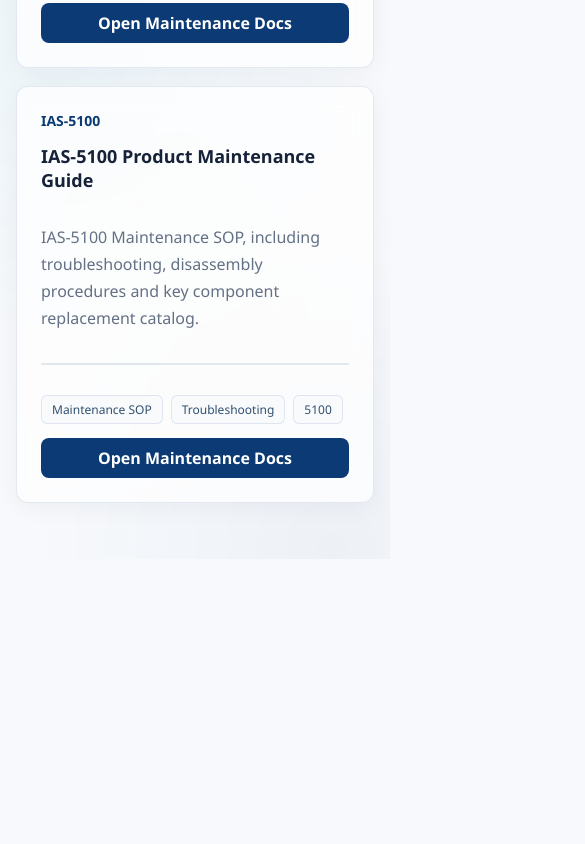
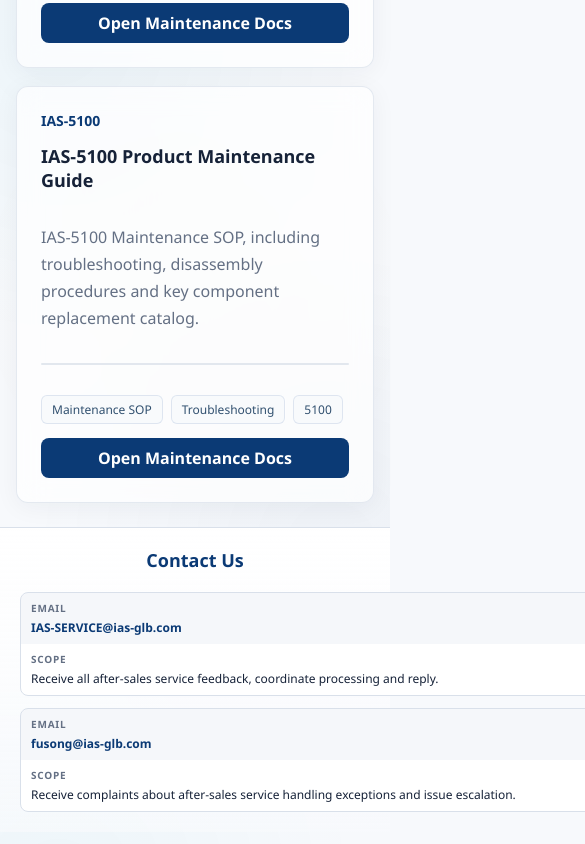
Before and after one commit to ZihaoBAO/ias-product-support-site, a Vue app: page /#/ in a window 390 px wide. Shown: the part 973-1817 px from the top of the page, 585 px wide, since content can reach past the window. Before the commit the page ends 1532 px from the top, so only its background shows below. Built offline with nearby package versions, Linux system fonts and the light colour scheme.

Commit message:
add: 'Contact Us' part on Home page

```diff
--- a/src/locales/en.json
+++ b/src/locales/en.json
@@ -11,7 +11,16 @@
     "docTitle": "Product Documents",
     "docDesc": "Select a product to access troubleshooting guides, general workflows and detailed maintenance steps via the left sidebar.",
     "searchLabel": "Search Products",
-    "searchPlaceholder": "Enter 3120, 5100 or other keywords"
+    "searchPlaceholder": "Enter 3120, 5100 or other keywords",
+    "contact": {
+      "title": "Contact Us",
+      "email": "Email",
+      "scope": "Scope",
+      "email1": "IAS-SERVICE@ias-glb.com",
+      "email1Desc": "Receive all after-sales service feedback, coordinate processing and reply.",
+      "email2": "fusong@ias-glb.com",
+      "email2Desc": "Receive complaints about after-sales service handling exceptions and issue escalation."
+    }
   },
   "card": {
     "open": "Open Maintenance Docs"
--- a/src/locales/it.json
+++ b/src/locales/it.json
@@ -11,7 +11,16 @@
     "docTitle": "Documenti Prodotto",
     "docDesc": "Seleziona un prodotto per accedere alle guide di risoluzione dei problemi, ai flussi di lavoro generali e alle procedure di manutenzione dettagliate tramite la barra laterale sinistra.",
     "searchLabel": "Cerca Prodotti",
-    "searchPlaceholder": "Inserisci 3120, 5100 o altre parole chiave"
+    "searchPlaceholder": "Inserisci 3120, 5100 o altre parole chiave",
+    "contact": {
+      "title": "Contattaci",
+      "email": "Email",
+      "scope": "Ambito",
+      "email1": "IAS-SERVICE@ias-glb.com",
+      "email1Desc": "Riceve tutti i feedback del servizio post-vendita, coordina l'elaborazione e risponde.",
+      "email2": "fusong@ias-glb.com",
+      "email2Desc": "Riceve reclami su anomalie nella gestione del servizio post-vendita ed escalation dei problemi."
+    }
   },
   "card": {
     "open": "Apri Documenti di Manutenzione"
--- a/src/locales/ru.json
+++ b/src/locales/ru.json
@@ -11,7 +11,16 @@
     "docTitle": "Документы Продукта",
     "docDesc": "Выберите продукт для доступа к руководствам по устранению неисправностей, общим рабочим процессам и подробным инструкциям по обслуживанию через левую боковую панель.",
     "searchLabel": "Поиск Продуктов",
-    "searchPlaceholder": "Введите 3120, 5100 или другие ключевые слова"
+    "searchPlaceholder": "Введите 3120, 5100 или другие ключевые слова",
+    "contact": {
+      "title": "Свяжитесь с Нами",
+      "email": "Эл. почта",
+      "scope": "Область Обработки",
+      "email1": "IAS-SERVICE@ias-glb.com",
+      "email1Desc": "Приём всех обращений по послепродажному обслуживанию, координация обработки и ответ.",
+      "email2": "fusong@ias-glb.com",
+      "email2Desc": "Приём жалоб на исключительные ситуации в послепродажном обслуживании и эскалация проблем."
+    }
   },
   "card": {
     "open": "Открыть Документы по Обслуживанию"
--- a/src/locales/zh-CN.json
+++ b/src/locales/zh-CN.json
@@ -11,7 +11,19 @@
     "docTitle": "产品文档",
     "docDesc": "选择产品后，可通过左侧目录进入故障排查、通用流程和具体维护步骤。",
     "searchLabel": "搜索产品",
-    "searchPlaceholder": "输入 3120、5100 或其他关键词"
+    "searchPlaceholder": "输入 3120、5100 或其他关键词",
+    "contact": {
+      "title": "联系我们",
+      "phone": "全国统一免费服务电话",
+      "phoneNumber": "400-828-7080",
+      "wechat": "企业微信客服",
+      "email": "邮箱",
+      "scope": "处理范围",
+      "email1": "IAS-SERVICE@ias-glb.com",
+      "email1Desc": "接收所有售后问题反馈及对接处理&回复",
+      "email2": "fusong@ias-glb.com",
+      "email2Desc": "接收对售后处理异常的投诉及问题升级"
+    }
   },
   "card": {
     "open": "打开维护文档"
--- a/src/styles.css
+++ b/src/styles.css
@@ -54,7 +54,7 @@
 }
 
 main {
-  padding-bottom: 56px;
+  padding-bottom: 12px;
   position: relative;
   z-index: 1;
 }
@@ -1673,6 +1673,180 @@
   margin: 18px 0;
 }
 
+/* ── Contact Footer ── */
+.contact-footer {
+  padding: 40px 40px 24px;
+  margin-top: 24px;
+  border-top: 1px solid var(--line);
+  background: linear-gradient(180deg, var(--surface) 0%, rgba(247, 249, 252, 0.8) 100%);
+  text-align: center;
+}
+
+.contact-title {
+  font-size: 18px;
+  font-weight: 700;
+  color: var(--blue);
+  margin: 0 0 20px;
+}
+
+.contact-cn {
+  display: flex;
+  flex-direction: column;
+  align-items: center;
+  gap: 20px;
+}
+
+.contact-label {
+  display: block;
+  font-size: 12px;
+  font-weight: 600;
+  color: var(--muted);
+  text-transform: uppercase;
+  letter-spacing: 0.08em;
+  margin-bottom: 4px;
+}
+
+.contact-phone-number {
+  font-size: 20px;
+  font-weight: 700;
+  color: var(--blue);
+  text-decoration: none;
+  letter-spacing: 0.02em;
+  transition: color 0.2s;
+}
+
+.contact-phone-number:hover {
+  color: var(--cyan);
+}
+
+.wechat-qr {
+  width: 140px;
+  height: 140px;
+  border-radius: 12px;
+  box-shadow: var(--shadow);
+  border: 1px solid var(--line);
+}
+
+.contact-table {
+  margin: 0 auto;
+  border-collapse: collapse;
+  width: min(100%, 680px);
+  text-align: left;
+}
+
+.contact-table th {
+  padding: 10px 16px;
+  font-size: 12px;
+  font-weight: 700;
+  color: var(--muted);
+  text-transform: uppercase;
+  letter-spacing: 0.08em;
+  border-bottom: 2px solid var(--blue);
+  background: rgba(11, 58, 117, 0.03);
+}
+
+.contact-table td {
+  padding: 10px 16px;
+  font-size: 13px;
+  color: var(--ink);
+  border-bottom: 1px solid var(--line);
+}
+
+.contact-table td a {
+  color: var(--blue);
+  font-weight: 600;
+  text-decoration: none;
+  white-space: nowrap;
+  transition: color 0.2s;
+}
+
+.contact-table td a:hover {
+  color: var(--cyan);
+}
+
+@media (min-width: 861px) {
+  .contact-table td:first-child {
+    width: 220px;
+  }
+
+  .contact-table td:first-child,
+  .contact-table th:first-child {
+    white-space: nowrap;
+  }
+}
+
+@media (max-width: 860px) {
+  .contact-intl {
+    max-width: 100%;
+    min-width: 0;
+  }
+
+  .contact-table {
+    margin: 0;
+    display: block;
+    width: 100%;
+  }
+
+  .contact-table thead {
+    display: none;
+  }
+
+  .contact-table tbody {
+    display: flex;
+    flex-direction: column;
+    gap: 12px;
+  }
+
+  .contact-table tr {
+    display: block;
+    width: 100%;
+    border: 1px solid var(--line);
+    border-radius: 8px;
+    overflow: hidden;
+    background: var(--surface);
+  }
+
+  .contact-table td {
+    display: block;
+    width: 100%;
+    padding: 10px 14px;
+    border-bottom: none;
+    text-align: left;
+  }
+
+  .contact-table td:first-child {
+    background: rgba(11, 58, 117, 0.04);
+    font-weight: 600;
+  }
+
+  .contact-table td:first-child::before {
+    content: "Email";
+    display: block;
+    font-size: 10px;
+    font-weight: 700;
+    color: var(--muted);
+    text-transform: uppercase;
+    letter-spacing: 0.08em;
+    margin-bottom: 4px;
+  }
+
+  .contact-table td:last-child::before {
+    content: "Scope";
+    display: block;
+    font-size: 10px;
+    font-weight: 700;
+    color: var(--muted);
+    text-transform: uppercase;
+    letter-spacing: 0.08em;
+    margin-bottom: 4px;
+  }
+
+  .contact-table td a {
+    white-space: normal;
+    word-break: break-all;
+  }
+}
+
 @media (max-width: 860px) {
   .topbar,
   .toolbar-band,
@@ -1766,6 +1940,18 @@
   .product-summary {
     min-width: 0;
   }
+
+  .contact-footer {
+    padding: 20px 20px 20px;
+  }
+
+  .contact-table th,
+  .contact-table td {
+    padding: 8px 10px;
+    font-size: 12px;
+    white-space: normal;
+    word-break: break-all;
+  }
 }
 
 @media (max-width: 560px) {
--- a/src/views/HomePage.vue
+++ b/src/views/HomePage.vue
@@ -25,6 +25,44 @@
         :product="product"
       />
     </section>
+
+    <footer class="contact-footer">
+      <h2 class="contact-title">{{ t('home.contact.title') }}</h2>
+
+      <!-- 简体中文：电话 + 微信二维码 -->
+      <div v-if="locale === 'zh-CN'" class="contact-cn">
+        <div class="contact-phone">
+          <span class="contact-label">{{ t('home.contact.phone') }}</span>
+          <a href="tel:400-828-7080" class="contact-phone-number">{{ t('home.contact.phoneNumber') }}</a>
+        </div>
+        <div class="contact-wechat">
+          <span class="contact-label">{{ t('home.contact.wechat') }}</span>
+          <img :src="`${baseUrl}images/wechat-qr.png`" alt="WeChat QR" class="wechat-qr" />
+        </div>
+      </div>
+
+      <!-- 非简体中文：邮箱 -->
+      <div v-else class="contact-intl">
+        <table class="contact-table">
+          <thead>
+            <tr>
+              <th>{{ t('home.contact.email') }}</th>
+              <th>{{ t('home.contact.scope') }}</th>
+            </tr>
+          </thead>
+          <tbody>
+            <tr>
+              <td><a href="mailto:IAS-SERVICE@ias-glb.com">{{ t('home.contact.email1') }}</a></td>
+              <td>{{ t('home.contact.email1Desc') }}</td>
+            </tr>
+            <tr>
+              <td><a href="mailto:fusong@ias-glb.com">{{ t('home.contact.email2') }}</a></td>
+              <td>{{ t('home.contact.email2Desc') }}</td>
+            </tr>
+          </tbody>
+        </table>
+      </div>
+    </footer>
   </div>
 </template>
 
@@ -34,8 +72,10 @@
 import { useI18n } from "../composables/useI18n.js";
 import ProductCard from "../components/ProductCard.vue";
 
-const { t } = useI18n();
+const { t, locale } = useI18n();
 const { getProducts, searchProducts } = useRepository();
+
+const baseUrl = import.meta.env.BASE_URL;
 
 const query = ref("");
 const products = ref([]);
```
Also changed, not shown: public/images/wechat-qr.png (added).
